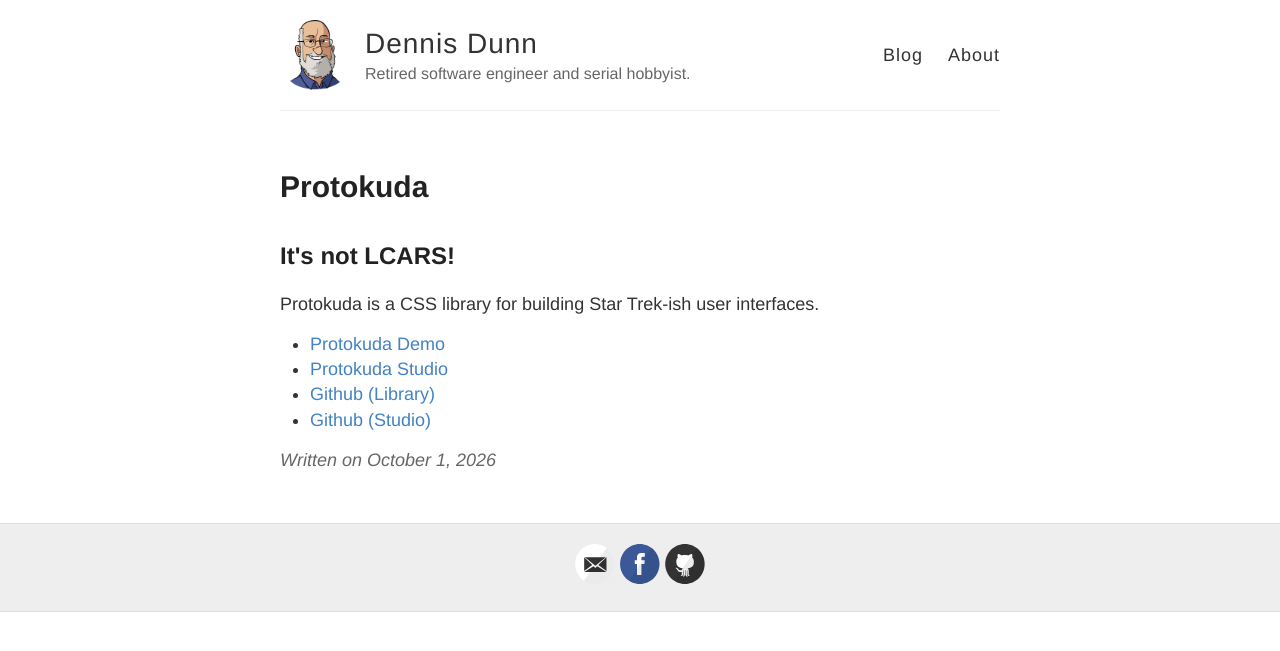
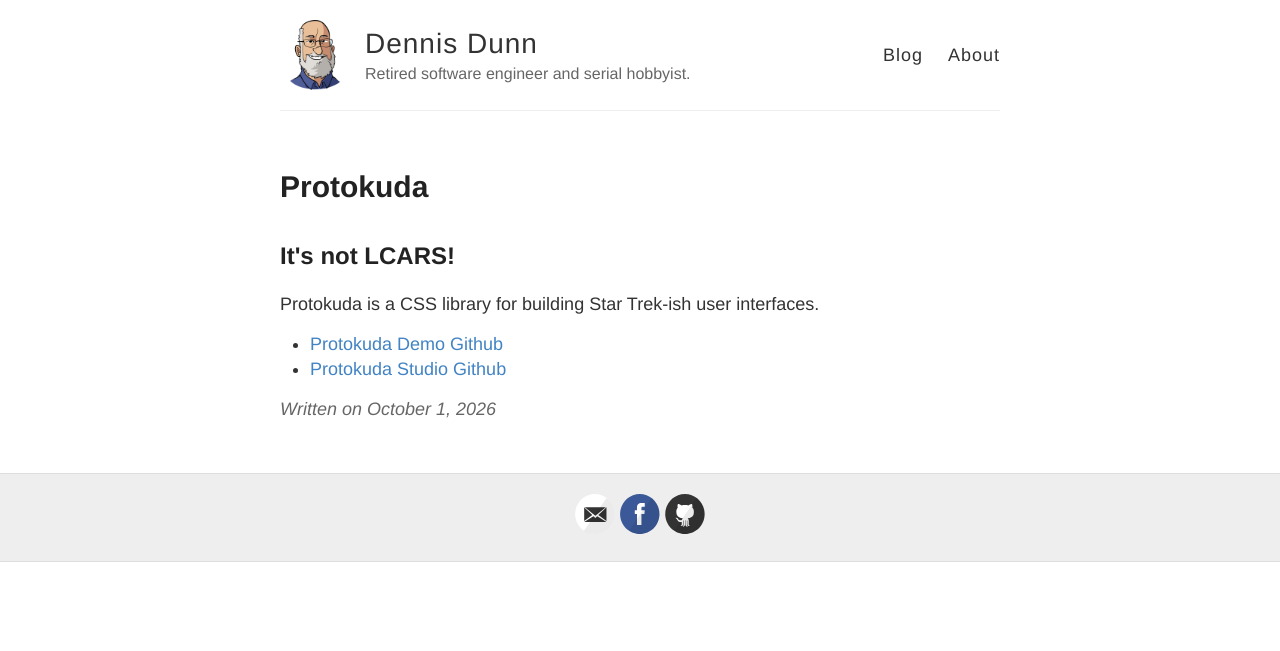
Before and after one commit to dennisdunn/dennisdunn.github.io, a Jekyll site: the page built from _posts/2026-10-01-protokuda-css.md, in a window 1280 px wide. Shown: the top 651 px of the page. Built offline with Jekyll 4.4.1, drawn with Linux system fonts in a browser that asks for light colours.

Commit message:
Consolidated links.

```diff
--- a/_posts/2026-10-01-protokuda-css.md
+++ b/_posts/2026-10-01-protokuda-css.md
@@ -5,7 +5,5 @@
 ---
 Protokuda is a CSS library for building Star Trek-ish
 user interfaces.
-- [Protokuda Demo](https://dennisdunn.github.io/protokuda/)
-- [Protokuda Studio](https://dennisdunn.github.io/pk-studio/)
-- [Github (Library)](https://github.com/dennisdunn/protokuda)
-- [Github (Studio)](https://github.com/dennisdunn/pk-studio)
+- [Protokuda Demo](https://dennisdunn.github.io/protokuda/)&nbsp;[Github](https://github.com/dennisdunn/protokuda)
+- [Protokuda Studio](https://dennisdunn.github.io/pk-studio/)&nbsp;[Github](https://github.com/dennisdunn/pk-studio)
```
